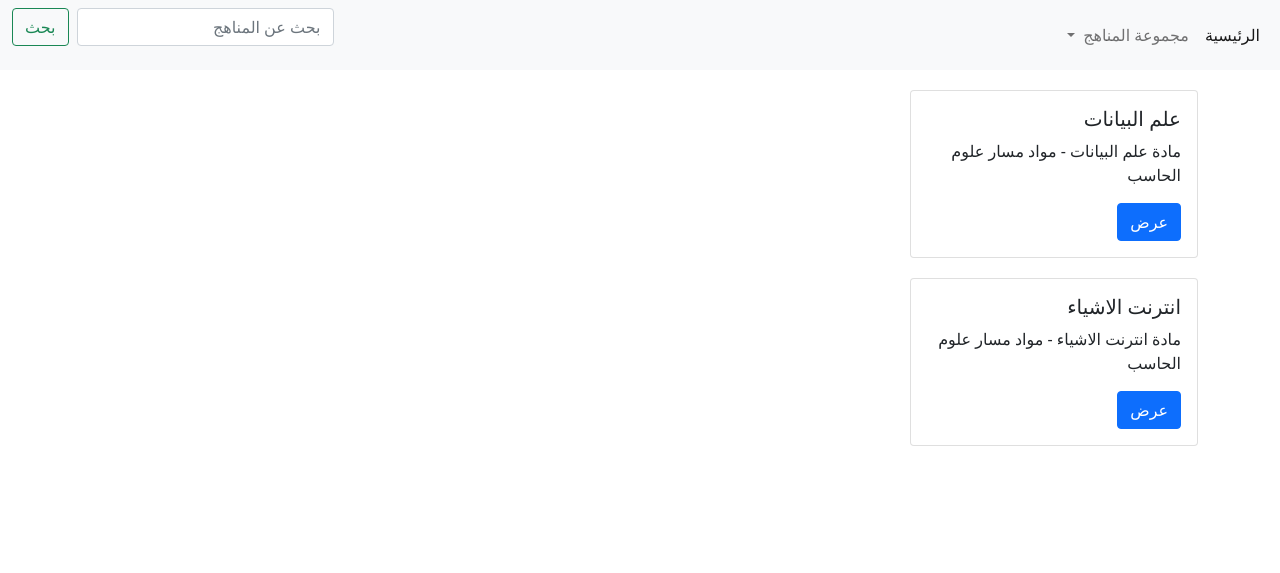
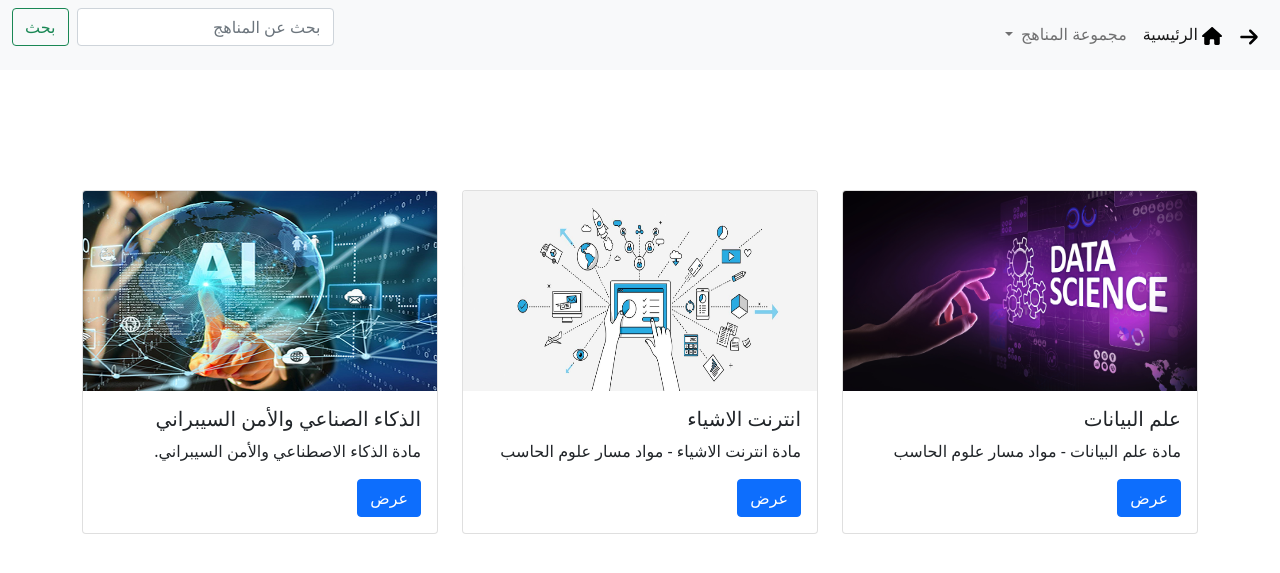
Before and after one commit to Maryamalhujaili/yosr, a Django app: page /grade/1/ in a window 1280 px wide. Shown: the top 573 px of the page. Run offline with Django 4.2, Linux system fonts and the light colour scheme; data comes from the database, SQL or seed files in the repository; both versions use the stored data as it was after the commit; some libraries are stand-ins or nearby versions.

Commit message:
Doing some changes

```diff
--- a/main/views.py
+++ b/main/views.py
@@ -13,7 +13,7 @@ def grade_detail(request, pk):
 
 def search(request):
     subjects = Subject.objects.filter(Q(title__icontains=request.POST.get('search', '')))
-    return render(request, 'grade.html', {'subjects': subjects})
+    return render(request, 'search.html', {'subjects': subjects})
 
 def subject_detail(request, pk):
     subject = get_object_or_404(Subject, id=pk)
--- a/templates/grade.html
+++ b/templates/grade.html
@@ -1,21 +1,32 @@
 {% extends 'home.html' %}
 
 {% block content %}
-{% for subject in subjects %}
 <div class="container">
-<div class="row" style="margin-top: 20px">
-    <div class="column">
-        <div class="card" style="width: 18rem;">
+<div class="row" style="margin-top: 120px">
+  {% for subject in subjects %}
+    <div class="col">
+        <div class="card">
+          {% load static %}
+          <img src="/static/{{ subject.id }}.jpg" class="card-img-top" alt="..." height="200">
             <div class="card-body">
-            {% block card_content %}
               <h5 class="card-title">{{ subject.title }}</h5>
               <p class="card-text">مادة {{ subject.title }} - {{ subject.grade.title }}</p>
               <a href="{% url 'subject' subject.pk %}" class="btn btn-primary">عرض</a>
-            {% endblock %}
             </div>
           </div>
     </div>
+  {% endfor %}
+  <div class="col">
+    <div class="card">
+      <img src="/static/8.jpg" class="card-img-top" alt="..." height="200">
+        <div class="card-body">
+          <h5 class="card-title">الذكاء الصناعي والأمن السيبراني</h5>
+          <p class="card-text">مادة الذكاء الاصطناعي والأمن السيبراني.</p>
+          <a href="#" class="btn btn-primary">عرض</a>
+        </div>
+      </div>
 </div>
 </div>
-{% endfor %}
+</div>
+
 {% endblock %}
--- a/templates/home.html
+++ b/templates/home.html
@@ -17,8 +17,18 @@
     <div class="collapse navbar-collapse" id="navbarSupportedContent">
       <ul class="navbar-nav me-auto mb-2 mb-lg-0">
         <li class="nav-item">
-          <a class="nav-link active" aria-current="page" href="{% url 'home' %}">الرئيسية</a>
+          <button class="nav-link active btn btn-link" onclick="history.back()" aria-current="page">
+            <svg xmlns="http://www.w3.org/2000/svg" style="height: 20px; width: 20px; margin-top: 4px;" viewBox="0 0 448 512"><!--! Font Awesome Pro 6.2.1 by @fontawesome - https://fontawesome.com License - https://fontawesome.com/license (Commercial License) Copyright 2022 Fonticons, Inc. --><path d="M438.6 278.6c12.5-12.5 12.5-32.8 0-45.3l-160-160c-12.5-12.5-32.8-12.5-45.3 0s-12.5 32.8 0 45.3L338.8 224 32 224c-17.7 0-32 14.3-32 32s14.3 32 32 32l306.7 0L233.4 393.4c-12.5 12.5-12.5 32.8 0 45.3s32.8 12.5 45.3 0l160-160z"/></svg>
+
+          </button>
         </li>
+        <li class="nav-item">
+          <a class="nav-link active" aria-current="page" href="{% url 'home' %}">
+            <svg xmlns="http://www.w3.org/2000/svg" style="height: 20px; width: 20px;" viewBox="0 0 576 512"><path d="M575.8 255.5c0 18-15 32.1-32 32.1h-32l.7 160.2c0 2.7-.2 5.4-.5 8.1V472c0 22.1-17.9 40-40 40H456c-1.1 0-2.2 0-3.3-.1c-1.4 .1-2.8 .1-4.2 .1H416 392c-22.1 0-40-17.9-40-40V448 384c0-17.7-14.3-32-32-32H256c-17.7 0-32 14.3-32 32v64 24c0 22.1-17.9 40-40 40H160 128.1c-1.5 0-3-.1-4.5-.2c-1.2 .1-2.4 .2-3.6 .2H104c-22.1 0-40-17.9-40-40V360c0-.9 0-1.9 .1-2.8V287.6H32c-18 0-32-14-32-32.1c0-9 3-17 10-24L266.4 8c7-7 15-8 22-8s15 2 21 7L564.8 231.5c8 7 12 15 11 24z"/></svg>
+            الرئيسية
+          </a>
+        </li>
+
 
         <li class="nav-item dropdown">
           <a class="nav-link dropdown-toggle" id="navbarDropdown" role="button" data-bs-toggle="dropdown" aria-expanded="false">
@@ -42,11 +52,13 @@
 {% endblock %}
 
 {% block content %}
-{% for grade in grades %}
+
 <div class="container">
-<div class="row" style="margin-top: 20px">
-    <div class="column">
-        <div class="card" style="width: 18rem;">
+<div class="row" style="margin-top: 90px">
+  {% for grade in grades %}
+    <div class="col-6">
+        <div class="card">
+          <img src="/static/{{ grade.id }}.jpg" class="card-img-top" alt="..." height="250">
             <div class="card-body">
             {% block card_content %}
               <h5 class="card-title">{{ grade.title }}</h5>
@@ -56,9 +68,10 @@
             </div>
           </div>
     </div>
+  {% endfor %}
 </div>
 </div>
-{% endfor %}
+
 {% endblock %}
 
 </html>
--- a/templates/subject.html
+++ b/templates/subject.html
@@ -7,6 +7,7 @@
   {% for file in files %}
     <div class="col-3 p-2">
         <div class="card" style="width: 18rem;">
+          <img src="/static/{{ file.subject.id }}.jpg" class="card-img-top" alt="..." height="120">
             <div class="card-body">
             {% block card_content %}
               <h5 class="card-title">{{ file.title }}</h5>
--- a/yosr/settings.py
+++ b/yosr/settings.py
@@ -126,6 +126,9 @@ USE_TZ = True
 # https://docs.djangoproject.com/en/4.1/howto/static-files/
 
 STATIC_URL = 'static/'
+STATICFILES_DIRS = [
+    BASE_DIR / 'files',
+]
 STATIC_ROOT = BASE_DIR / 'static'
 STATICFILES_STORAGE = 'whitenoise.storage.CompressedManifestStaticFilesStorage'
 
```
Also changed, not shown: templates/search.html (+17 -7 lines), db.sqlite3, files/1.jpg (added), files/2.jpg (added), files/4.jpg (added), files/5.jpg (added), files/6.jpg (added), files/7.jpg (added), files/8.jpg (added).
